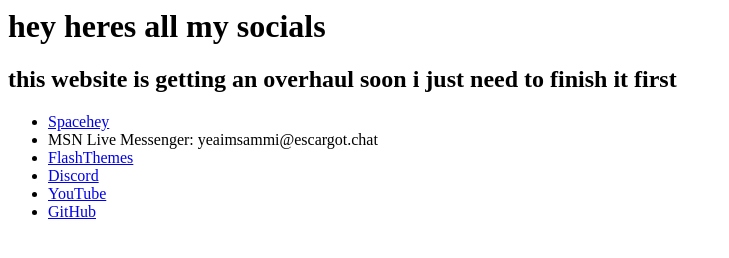
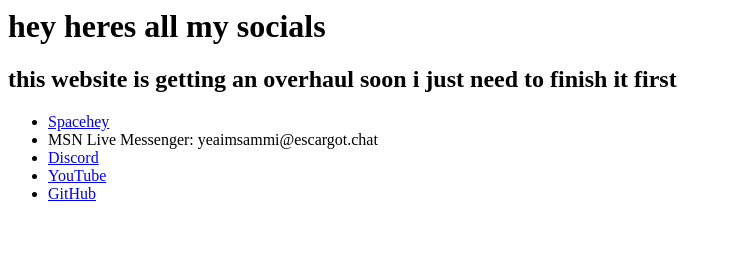
Before and after one commit to gracefulTenacity/yeahimsammi.xyz, a plain HTML site: page index.html in a window 1280 px wide. Shown: the whole page, without its empty margins (0-729 px from the left). Drawn offline with Linux system fonts and the light colour scheme.

Commit message:
Update index.html

```diff
--- a/index.html
+++ b/index.html
@@ -9,7 +9,6 @@
     <ul>
       <li><a href="https://spacehey.com/yeaimsammi">Spacehey</a></li>
       <li>MSN Live Messenger: yeaimsammi@escargot.chat</li>
-      <li><a href="https://flashthemes.net/user/73">FlashThemes</a></li>
       <li><a href="https://discord.com/users/1000140141001723985">Discord</a></li>
       <li><a href="https://www.youtube.com/channel/UCVCkrssVKBJy7OEVGhtE3ng">YouTube</a></li>
       <li><a href="https://github.com/gracefulTenacity">GitHub</a></li>
```
